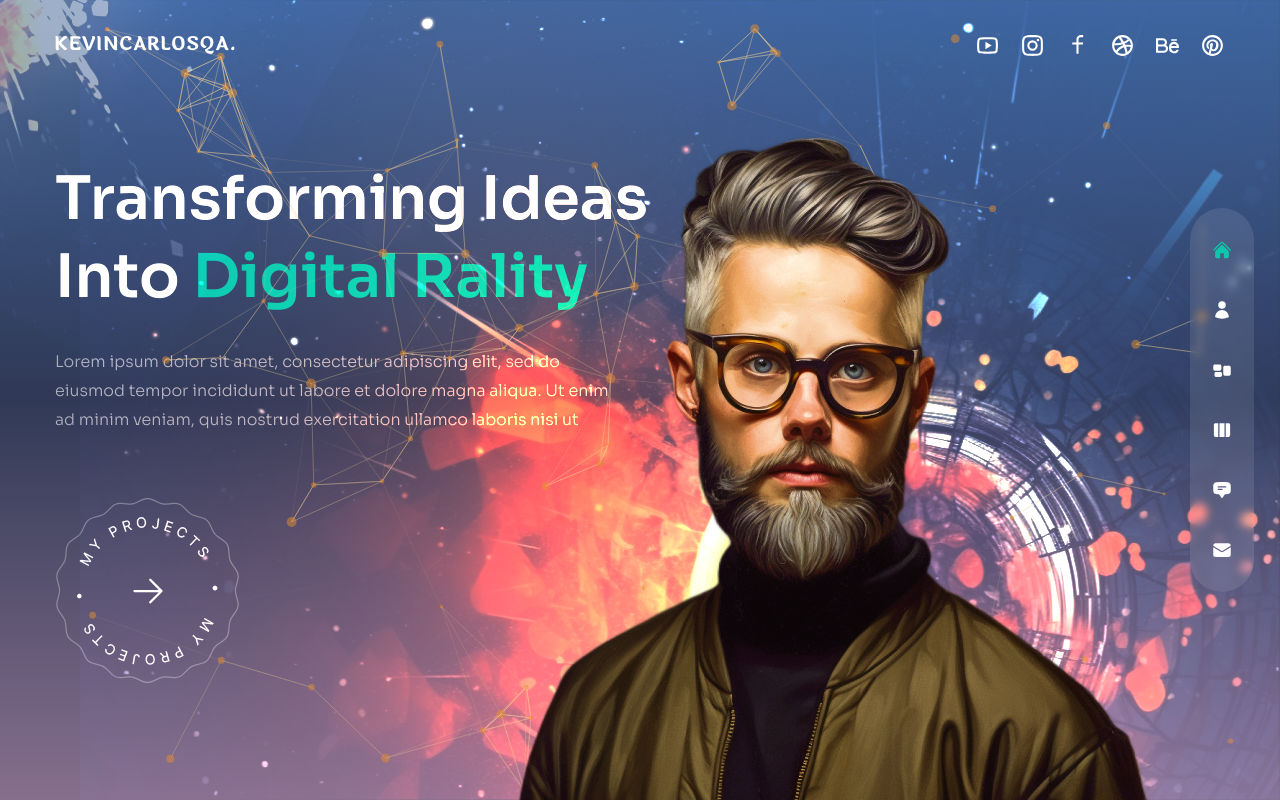
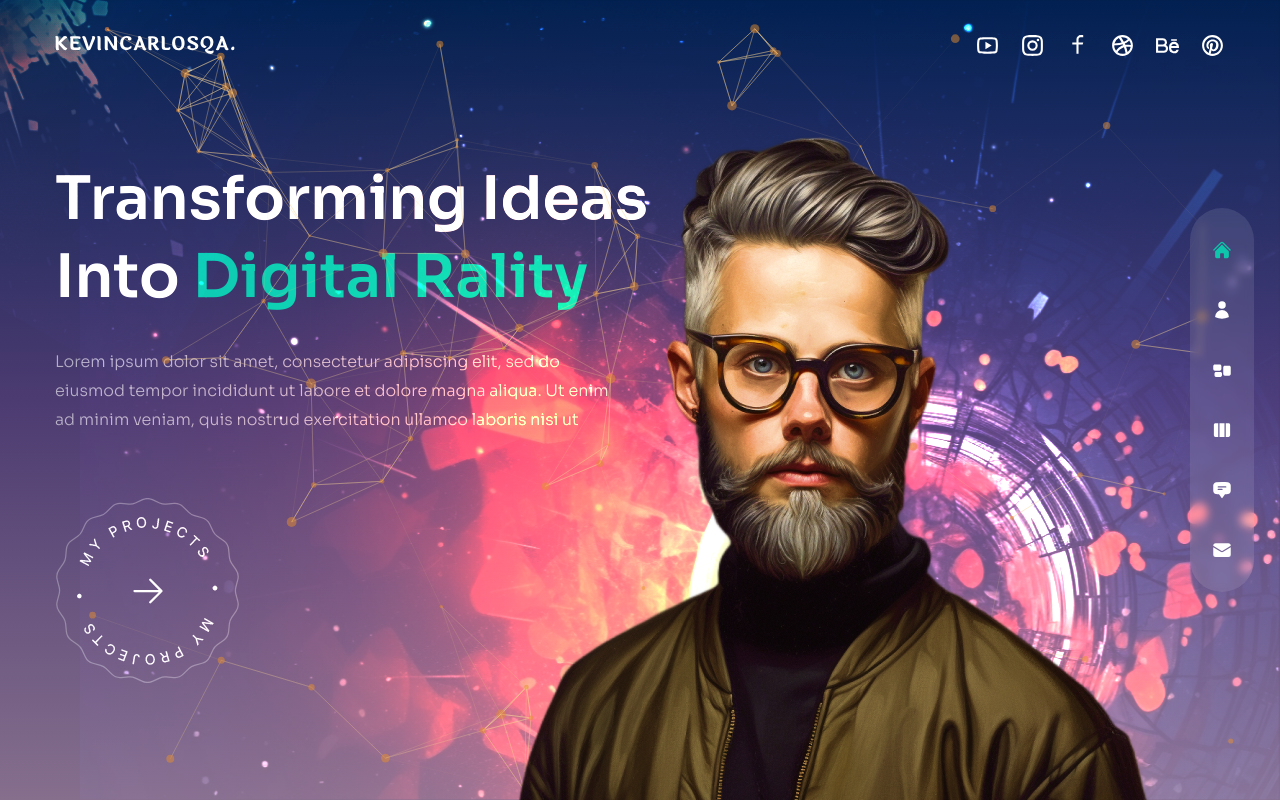
Before and after one commit to Kevincarlosqa/Portfolio, a Next.js app: page / in a window 1280 px wide. Built offline with nearby package versions, Linux system fonts and the light colour scheme.

Commit message:
change: gradient palette

```diff
--- a/pages/contact/index.js
+++ b/pages/contact/index.js
@@ -23,7 +23,7 @@ const Contact = () => {
   }, [isMobile]);
 
   return (
-    <div className="min-h-screen bg-gradient-to-b from-[#3e6294] via-[#303956] to-[#866f8d]">
+    <div className="min-h-screen bg-gradient-to-b from-[#021f4b] via-[#4c3b71] to-[#866f8d]">
       <div
         className="container mx-auto py-32 text-center xl:text-left flex flex-col xl:flex-row
         items-center justify-center h-full"
--- a/pages/index.js
+++ b/pages/index.js
@@ -17,7 +17,8 @@ const Home = () => {
     <div className=" min-h-screen  ">
       {/* text */}
       {/* bg-gradient-to-r from-primary/10 via-black/30 to-black/10 */}
-      <div className=" min-h-screen bg-gradient-to-b from-[#3e6294] via-[#303956] to-[#866f8d]">
+      {/* from-[#3e6294] via-[#303956] to-[#866f8d] */}
+      <div className=" min-h-screen bg-gradient-to-b  from-[#021f4b] via-[#4c3b71] to-[#866f8d]">
         <div
           className="text-center flex flex-col justify-center xl:pt-40 xl:text-left
         h-full container mx-auto"
```
